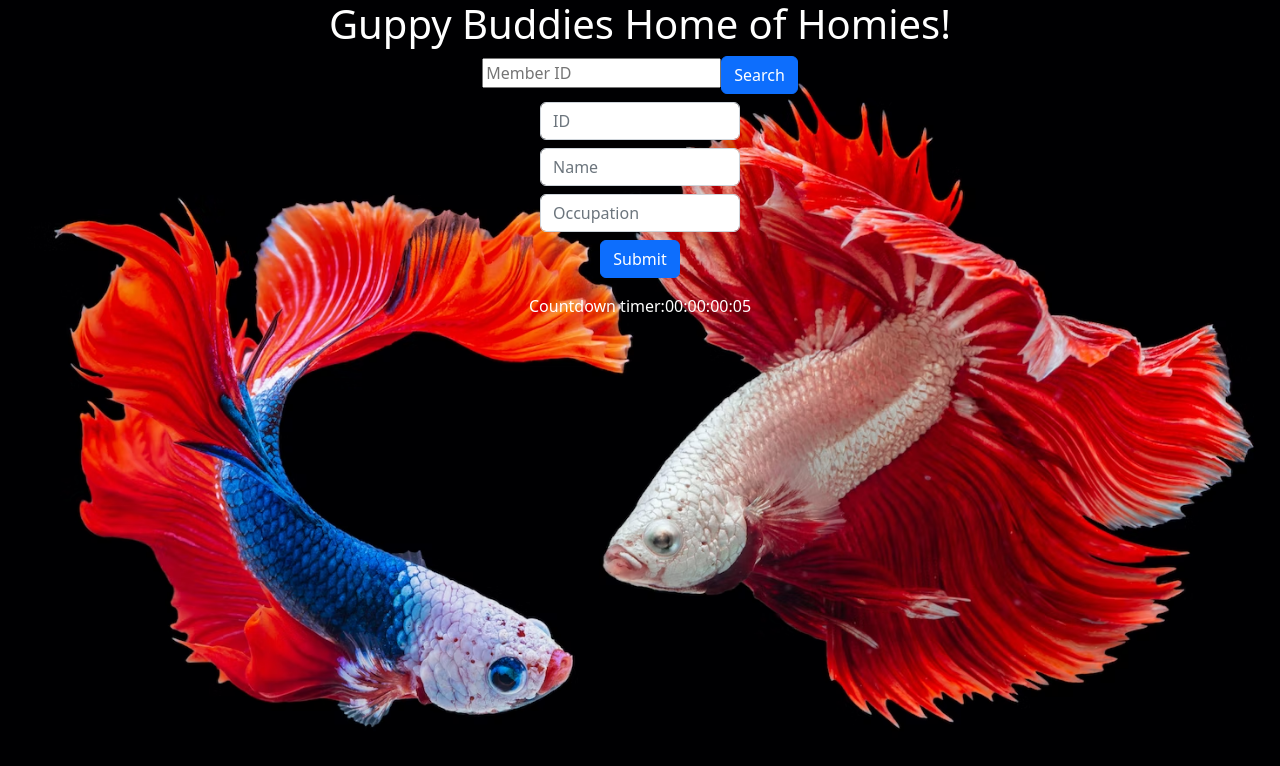
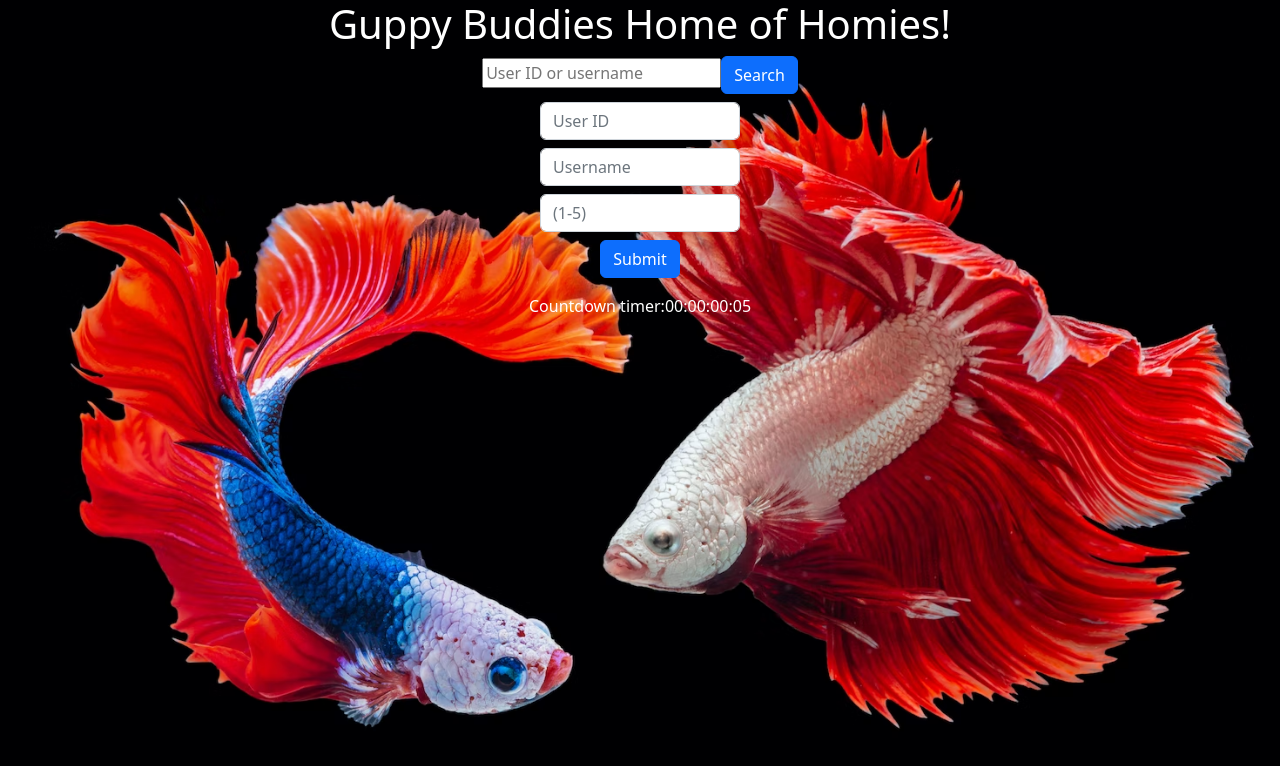
Before and after one commit to The-Guppy-Buddies/Pomodory, a React (Create React App) app in the folder frontend/pomodory-web/: page / in a window 1280 px wide. Shown: the top 766 px of the page. Built offline with nearby package versions, Linux system fonts and the light colour scheme.

Commit message:
search by username and user id
We are using a different collection for storing users, their IDs and more of and we can search by ID or username now. Going to have spline files accessible and represented soon.

```diff
--- a/frontend/pomodory-web/src/App.js
+++ b/frontend/pomodory-web/src/App.js
@@ -1,43 +1,44 @@
 import './App.css';
 import '../node_modules/bootstrap/dist/css/bootstrap.min.css'
 import { useState } from 'react';
-import Member from './components/Member';
+import User from './components/Member';
 import Timer from './components/CountdownTimer';
 
 
 function App() {
     const [id, setId] = useState('');
-    const [member, setMember] = useState('');
+    const [username, setUsername] = useState('');
+    const [user, setUser] = useState('');
 
     const handleId = (event) => {
         setId(event.target.value);
     };
 
     const url = 'http://54.237.22.243:5000/collection';
-
-    const search = async (id) => {
-        await fetch(`${url}/${id}`)
+    const local_url = 'http://127.0.0.1:5000/user-collection'
+    const search = async (id,username) => {
+        await fetch(`${local_url}/${id||username}`)
             .then((response) => response.json())
-            .then((data) => setMember(data));
+            .then((data) => setUser(data));
     }
 
     return (
         <div className="App">
             <h1>Guppy Buddies Home of Homies!</h1>
-            <input id="id_inp" type="text" placeholder="Member ID" onChange={handleId}></input>
-            <button className="btn btn-primary" onClick={() => search(id)}>Search</button>
-            <form action={`${url}/create`} method="post">
-                <input className="mt-2 form-control" name="Member ID" type="text" placeholder='ID'></input>
-                <input className="mt-2 form-control" name="name" type="text" placeholder='Name'></input>
-                <input className="mt-2 form-control" name="occupation" type="text" placeholder='Occupation'></input>
+            <input id="id_inp" type="text" placeholder="User ID or username" onChange={handleId}></input>
+            <button className="btn btn-primary" onClick={() => search(id || username)}>Search</button>
+            <form action={`${local_url}/create`} method="post">
+                <input className="mt-2 form-control" name="User ID" type="text" placeholder='User ID'></input>
+                <input className="mt-2 form-control" name="username" type="text" placeholder='Username'></input>
+                <input className="mt-2 form-control" name="Guppy No." type="text" placeholder='(1-5)'></input>
                 <button className="mt-2 btn btn-primary" type="submit">Submit</button>
             </form>
-            <Member curMember={member}/>
+            <User existingUser={user}/>
             <Timer/>
 
         </div>
     );
 }
 
-//exposes App components to other "modules"
+//exposes App components to other "modules
 export default App;
--- a/frontend/pomodory-web/src/components/Member.js
+++ b/frontend/pomodory-web/src/components/Member.js
@@ -1,13 +1,13 @@
 import './Member.css';
 
-function Member({ curMember }) {
+function User({ existingUser }) {
     return (
-        <div className="member">
-            <h3>{curMember["Member ID"]}</h3>
-            <h3>{curMember["name"]}</h3>
-            <p>{curMember["occupation"]}</p>
+        <div className="User">
+            <h3>{existingUser["User ID"]}</h3>
+            <h3>{existingUser["username"]}</h3>
+            <p>{existingUser["Guppy No."]}</p>
         </div>
     );
 }
 
-export default Member;
+export default User;
--- a/frontend/pomodory-web/src/index.css
+++ b/frontend/pomodory-web/src/index.css
@@ -1,6 +1,6 @@
 body {
     margin: 0;
-    color: white;
+    color: transparent;
     background-image: url('./images/bg.png');
     background-size: cover;
     font-family: -apple-system, BlinkMacSystemFont, 'Segoe UI', 'Roboto', 'Oxygen',
```
Also changed, not shown: frontend/pomodory-web/src/assets/SplinePerrydory.js (added, +7 -0 lines), frontend/pomodory-web/src/assets/SplinePomodory.js (added, +7 -0 lines), 2 other files (tests, documents, lock files or other folders).
